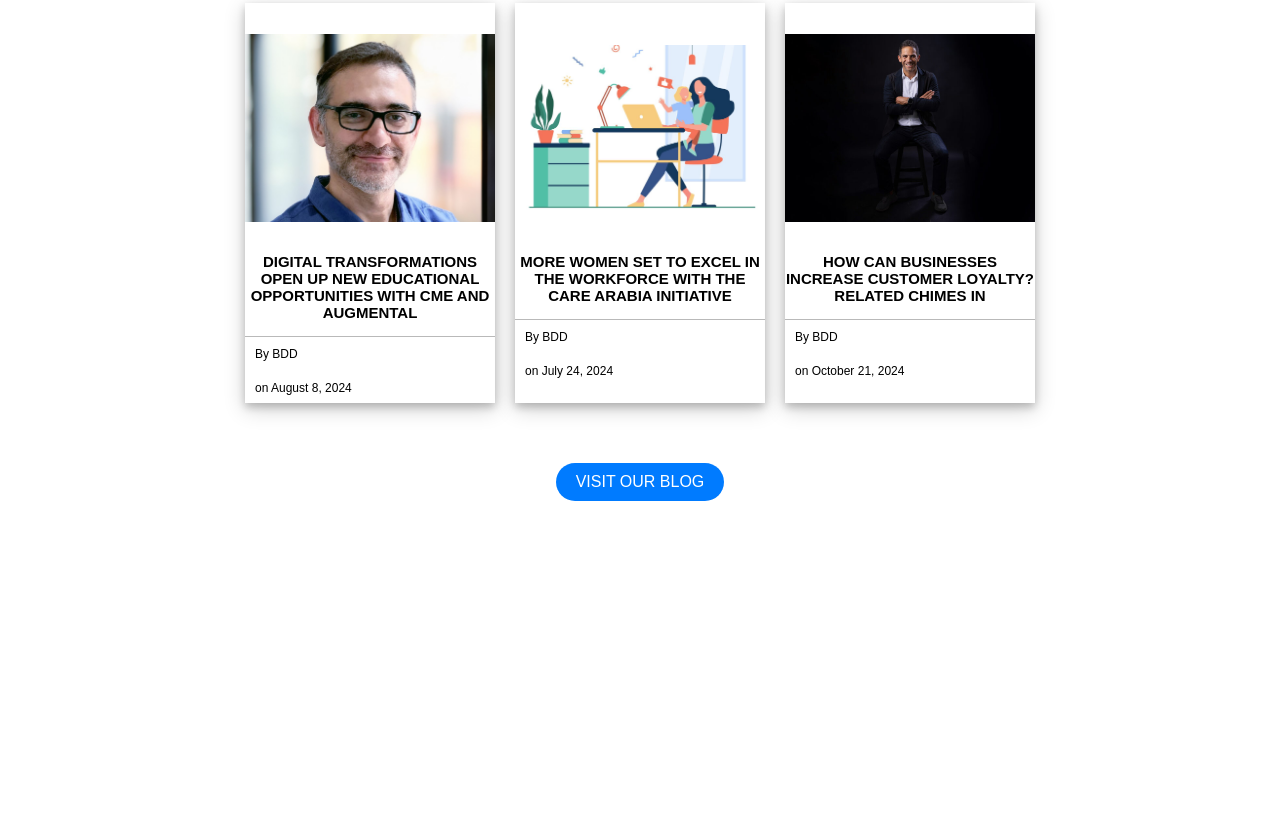
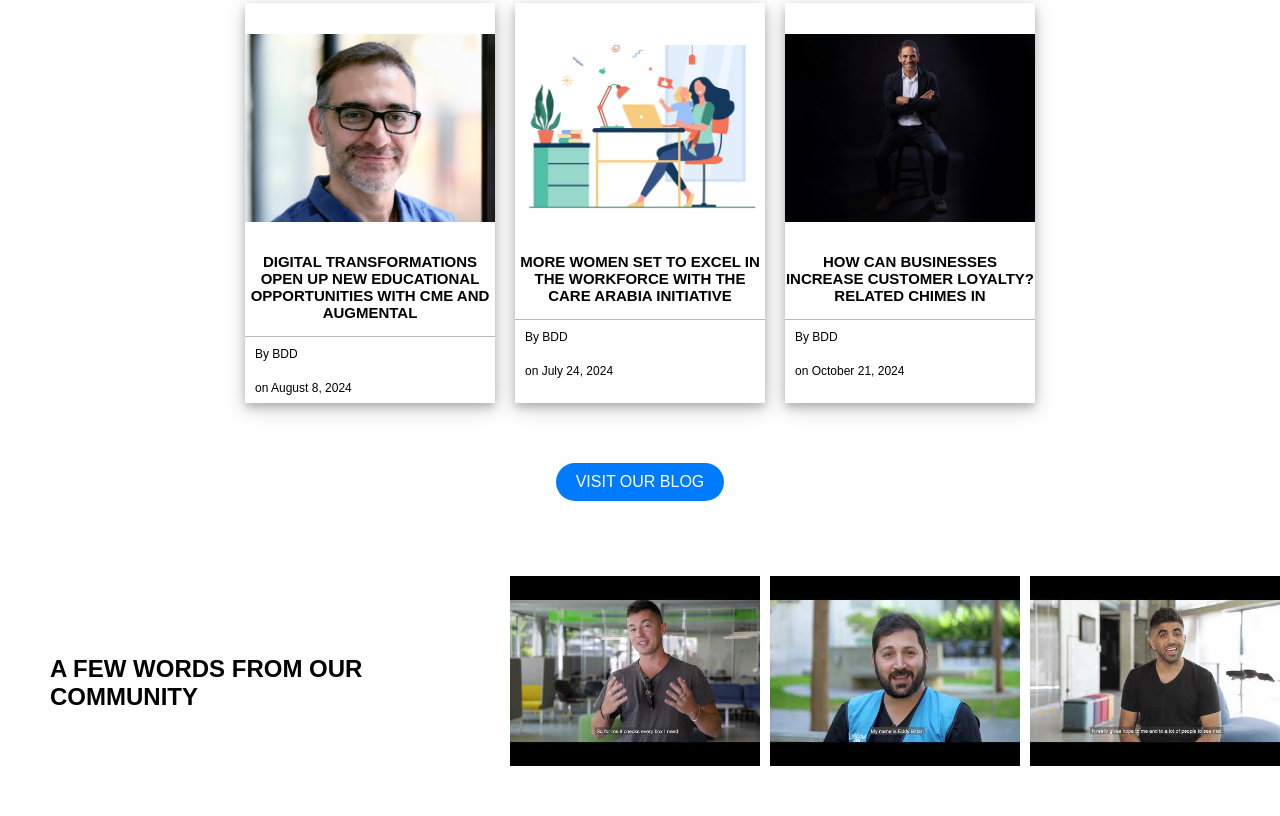
Before and after one commit to mohamad-abdelkhalek/bdd-website-clone, a plain HTML site: page index.html in a window 1280 px wide. Shown: the part 3224-4040 px from the top of the page. Before the commit the page ends 3775 px from the top, so only its background shows below. Drawn offline with Linux system fonts and the light colour scheme.

Commit message:
HTML, CSS: Added Testimonial section

```diff
--- a/index.html
+++ b/index.html
@@ -217,5 +217,18 @@
     <div class="visit-btn">
       <button type="button">VISIT OUR BLOG</button>
     </div>
+
+    <div class="testimonial-sec">
+      <h2>A FEW WORDS FROM OUR COMMUNITY</h2>
+      <div class="testi-img">
+        <div class="testi-img1"></div>
+      </div>
+      <div class="testi-img">
+        <div class="testi-img2"></div>
+      </div>
+      <div class="testi-img">
+        <div class="testi-img3"></div>
+      </div>
+    </div>
   </body>
 </html>
--- a/styles/style.css
+++ b/styles/style.css
@@ -420,3 +420,38 @@
   width: 100%;
   border-bottom: 1px solid #b9b9b9;
 }
+
+.testi-img1 {
+ background-image: url('./../assets/testi1.jpg');
+}
+
+.testi-img2 {
+  background-image: url('./../assets/testi2.jpg');
+ }
+
+ .testi-img3 {
+  background-image: url('./../assets/testi3.jpg');
+ }
+
+ .testimonial-sec {
+  display: flex;
+  align-items: center;
+}
+
+.testimonial-sec h2 {
+  margin-right: 20px;
+  margin-left: 50px;
+  font-family: Arial, Helvetica, sans-serif;
+}
+
+.testi-img {
+  margin-left: 10px;
+  margin-top: 25px;
+}
+
+.testi-img div {
+  width: 250px;
+  height: 190px;
+  background-size: cover;
+  margin-bottom: 50px;
+}
```
Also changed, not shown: assets/testi1.jpg (added), assets/testi2.jpg (added), assets/testi3.jpg (added).
